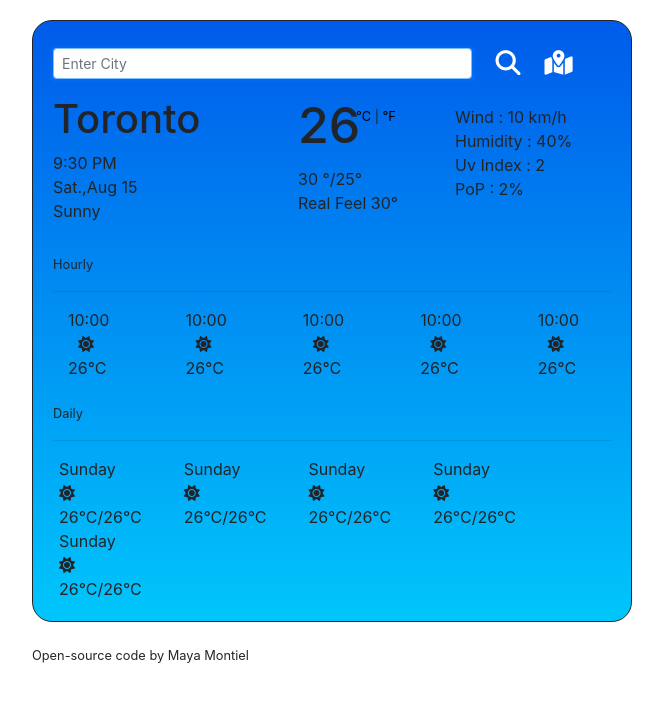
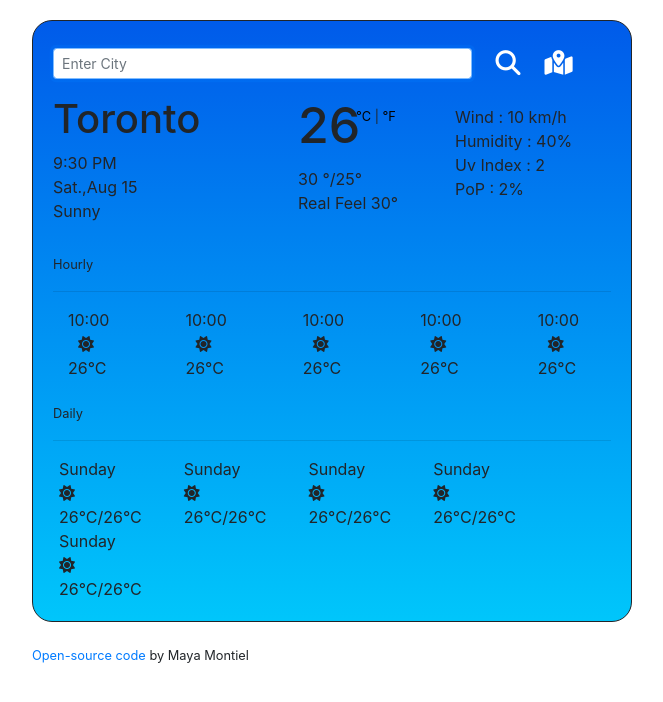
Before and after one commit to MayaMontiel/my-weather-app-react, a React (Create React App) app: page / in a window 1280 px wide. Shown: the top 702 px of the page, without its empty margins (308-971 px from the left). Built offline with nearby package versions, Linux system fonts and the light colour scheme.

Commit message:
added link to open-source

```diff
--- a/src/App.js
+++ b/src/App.js
@@ -25,7 +25,8 @@ export default function App() {
         </div>
       </div>
       <div className="Footer">
-        <small>Open-source code by Maya Montiel</small>
+        <small><a href= "https://github.com/MayaMontiel/my-weather-app-react" target="_blank">
+          Open-source code</a>  by Maya Montiel</small>
       </div>
     </div>
   );
```
